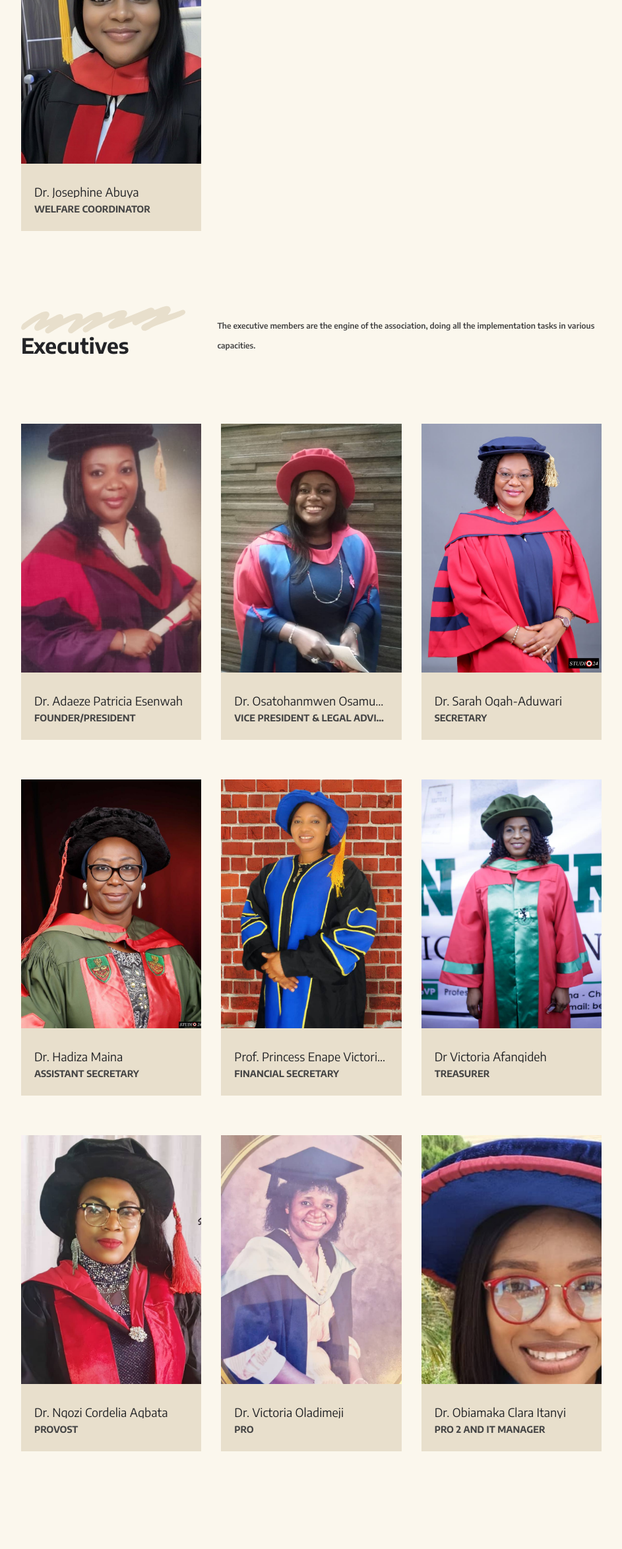
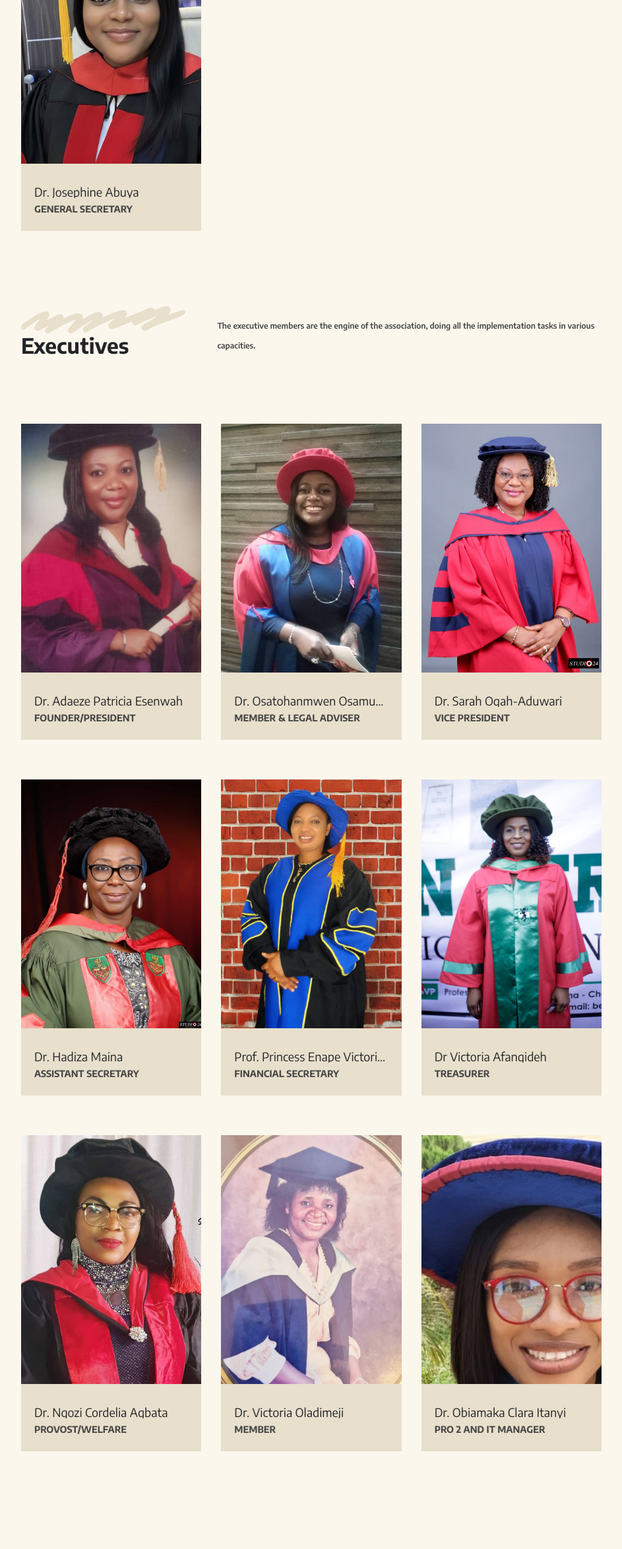
Before and after one commit to DennekJr/phd, a Next.js app: page /our-team in a window 1280 px wide. Shown: the part 3659-6006 px from the top of the page at 66% size, without its empty margins (168-1111 px from the left). Built offline with nearby package versions, Linux system fonts and the light colour scheme; a web font is replaced by a local one.

Commit message:
Update constants.ts

```diff
--- a/src/app/our-team/components/constants.ts
+++ b/src/app/our-team/components/constants.ts
@@ -11,7 +11,7 @@ export const ExecutiveTrustees = [
     },
     {
         name: "Dr.  Osatohanmwen Osamudiamen Anastasia Eruaga",
-        role: "Vice President & Legal Advisor",
+        role: "Member & Legal Adviser",
         member: "Executive",
         image: "/images/associate-founders/osamudiamen.jpg",
         slug: "osatohanmwen-osamudiamen-anastasia-eruaga",
@@ -25,7 +25,7 @@ Osato is passionate about supporting processes that enhance gender equality and
     },
     {
         name: "Dr. Sarah Ogah-Aduwari",
-        role: "SECRETARY",
+        role: "Vice President",
         member: "Executive",
         image: "/images/associate-founders/sarah.jpg",
         slug: "sarah-ogah-aduwari",
@@ -89,7 +89,7 @@ She loves traveling, reading and discussions.  She is married with children`)
     },
     {
         name: "Dr. Ngozi Cordelia Agbata",
-        role: "PROVOST",
+        role: "PROVOST/Welfare",
         member: "Executive",
         image: "/images/executives/ngozi-cordelia.jpeg",
         slug: "ngozi-cordelia-agbata",
@@ -102,7 +102,7 @@ Dr. Agbata has BA, MA and PHD in English, Literature and Literacy studies from U
     },
     {
         name: "Dr. Victoria Oladimeji",
-        role: "PRO",
+        role: "Member",
         member: "Executives",
         image: "/images/associate-founders/oladumeji.jpg",
         slug: "victoria-oladimeji",
@@ -206,12 +206,11 @@ Community Engagement
     },
     {
         name: "Dr. Josephine Abuya",
-        role: "Welfare Coordinator",
+        role: "General Secretary",
         image: "/images/associate-founders/josephine-abuya.jpg",
         slug: "josephine-abuya",
         member: "Associate Founders",
-        info: formatMultiLineString(`Dr. Josephine Abuya
-Welfare Coordinator`)
+        info: formatMultiLineString(`Dr. Abuya core expertise includes Educational Administration, Organizational Efficiency, and Mentorship. She holds a Ph.D. and M.Ed. in Educational Administration and Planning, complemented by a B.Ed. in English Education. Her diverse career spans teaching, tertiary lecturing, and strategic administration. She currently serves as an Administrative Officer at the National Space Research and Development Agency (NASRDA). Her Ph.D. research assessed occupational stress on academic staff job performance in Nigerian Federal Universities, demonstrating expertise in organizational behavior and governance. Dr. Abuya is committed to mentoring the next generation of female researchers across both the arts and sciences.`)
     }
 ];
 
```
